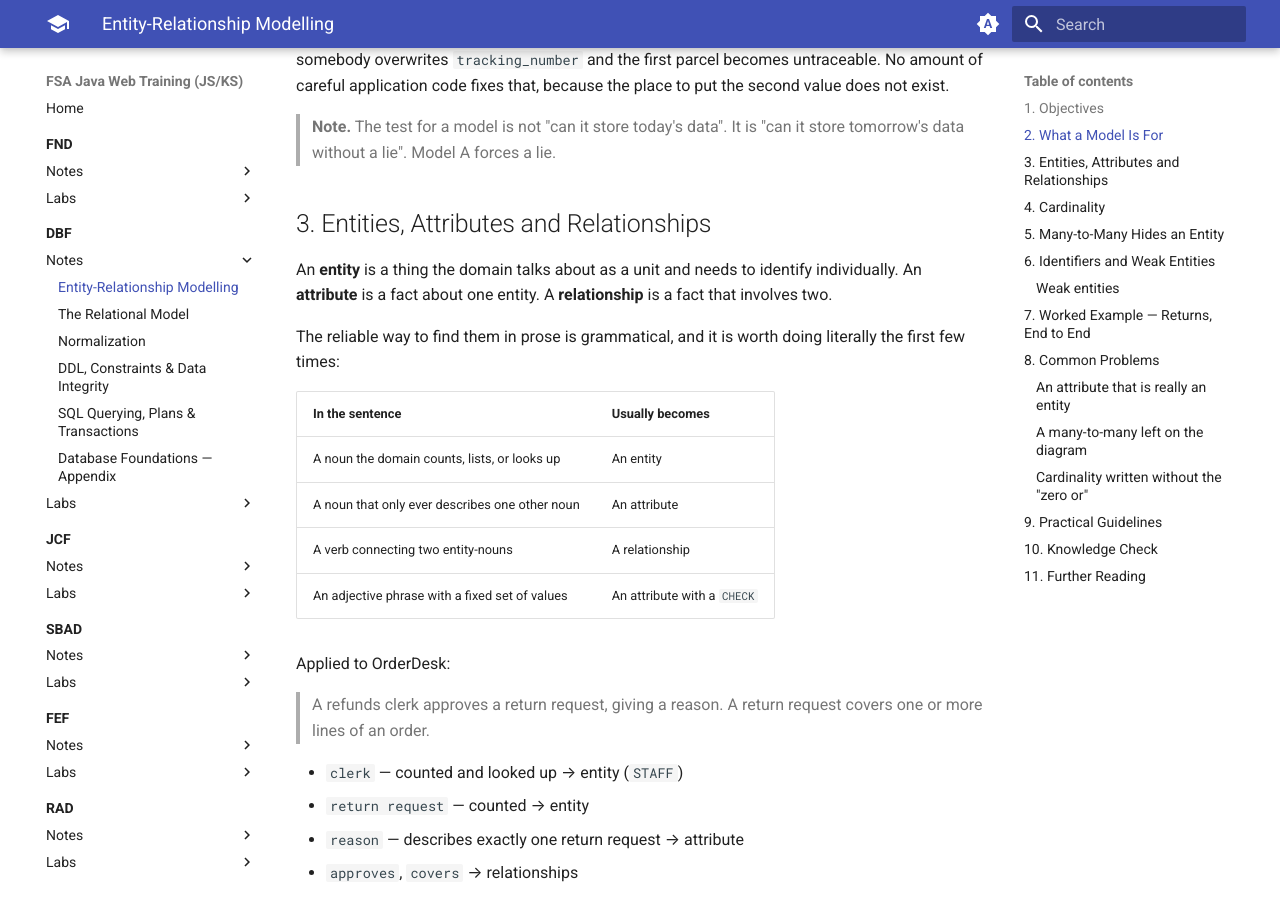
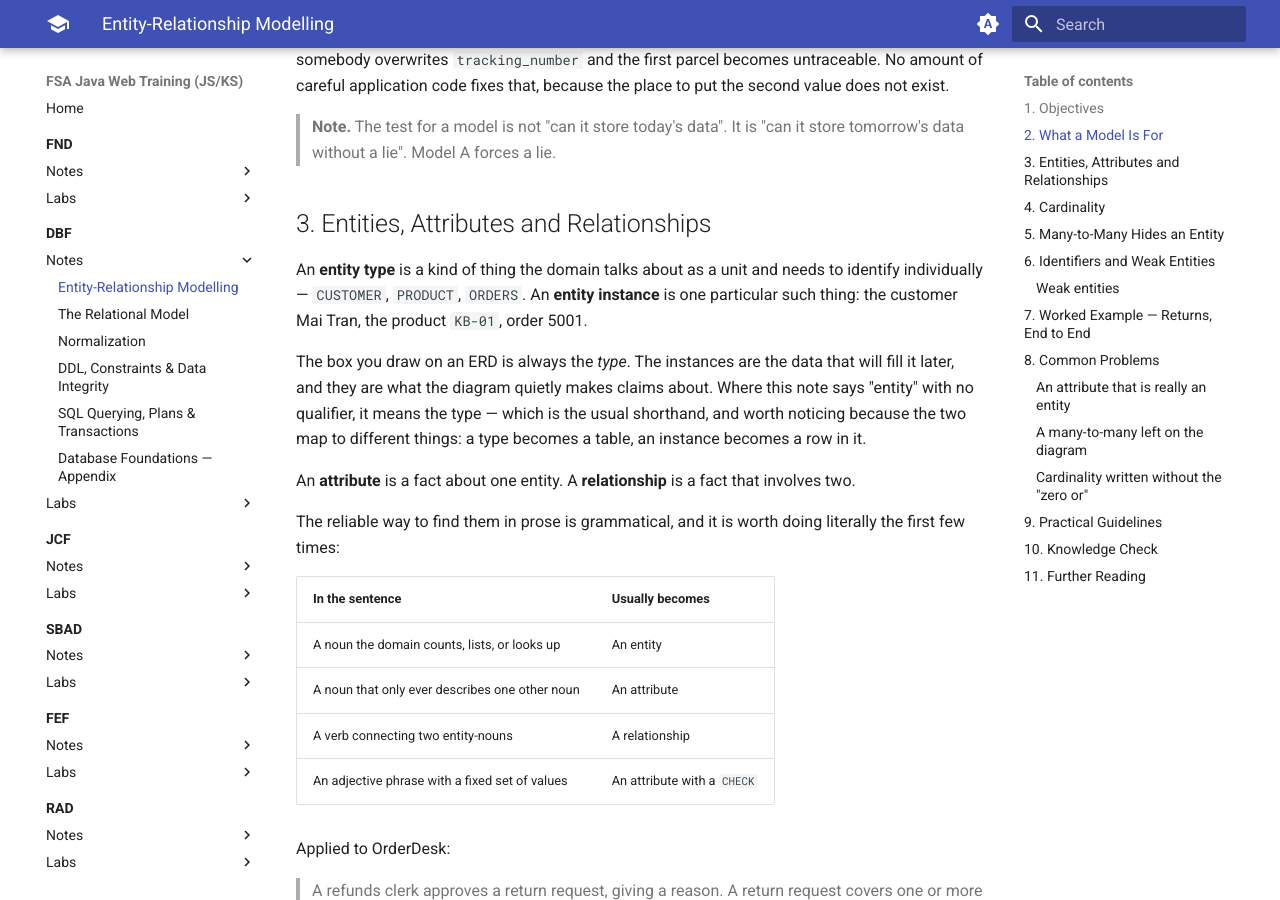
Before and after one commit to phuongbv00/fsa-fr-java-jsks, an MkDocs documentation site: the page built from docs/dbf/er-modelling.md, in a window 1280 px wide and 900 px high, scrolled down 1224 px. Built offline with MkDocs 1.6.1 and Material for MkDocs 9.7.7, drawn with Linux system fonts in a browser that asks for light colours.

Commit message:
Separate entity type from entity instance in the DBF mapping
Note 01 defined an entity as "a thing the domain talks about", which reads as
one particular thing, and note 02 then mapped "Entity" to a table. Both senses
were taught under one word, so a reader who took "entity" to mean one thing was
right to expect it to become a row.

The ERD box is the entity type and becomes a table; an instance of it becomes a
row. Note 01 now names both and states which one the bare word means, note 02's
mapping table carries both levels plus attribute value to cell, and the
handbook glossary gains the two terms.

```diff
--- a/docs/dbf/er-modelling.md
+++ b/docs/dbf/er-modelling.md
@@ -50,7 +50,16 @@ careful application code fixes that, because the place to put the second value d
 
 ## 3. Entities, Attributes and Relationships
 
-An **entity** is a thing the domain talks about as a unit and needs to identify individually.
+An **entity type** is a kind of thing the domain talks about as a unit and needs to identify
+individually — `CUSTOMER`, `PRODUCT`, `ORDERS`. An **entity instance** is one particular such
+thing: the customer Mai Tran, the product `KB-01`, order 5001.
+
+The box you draw on an ERD is always the *type*. The instances are the data that will fill it
+later, and they are what the diagram quietly makes claims about. Where this note says
+"entity" with no qualifier, it means the type — which is the usual shorthand, and worth
+noticing because the two map to different things: a type becomes a table, an instance becomes
+a row in it.
+
 An **attribute** is a fact about one entity. A **relationship** is a fact that involves two.
 
 The reliable way to find them in prose is grammatical, and it is worth doing literally the
```
Also changed, not shown: docs/dbf/index.md (+2 -0 lines), docs/dbf/relational-model.md (+7 -1 lines).
